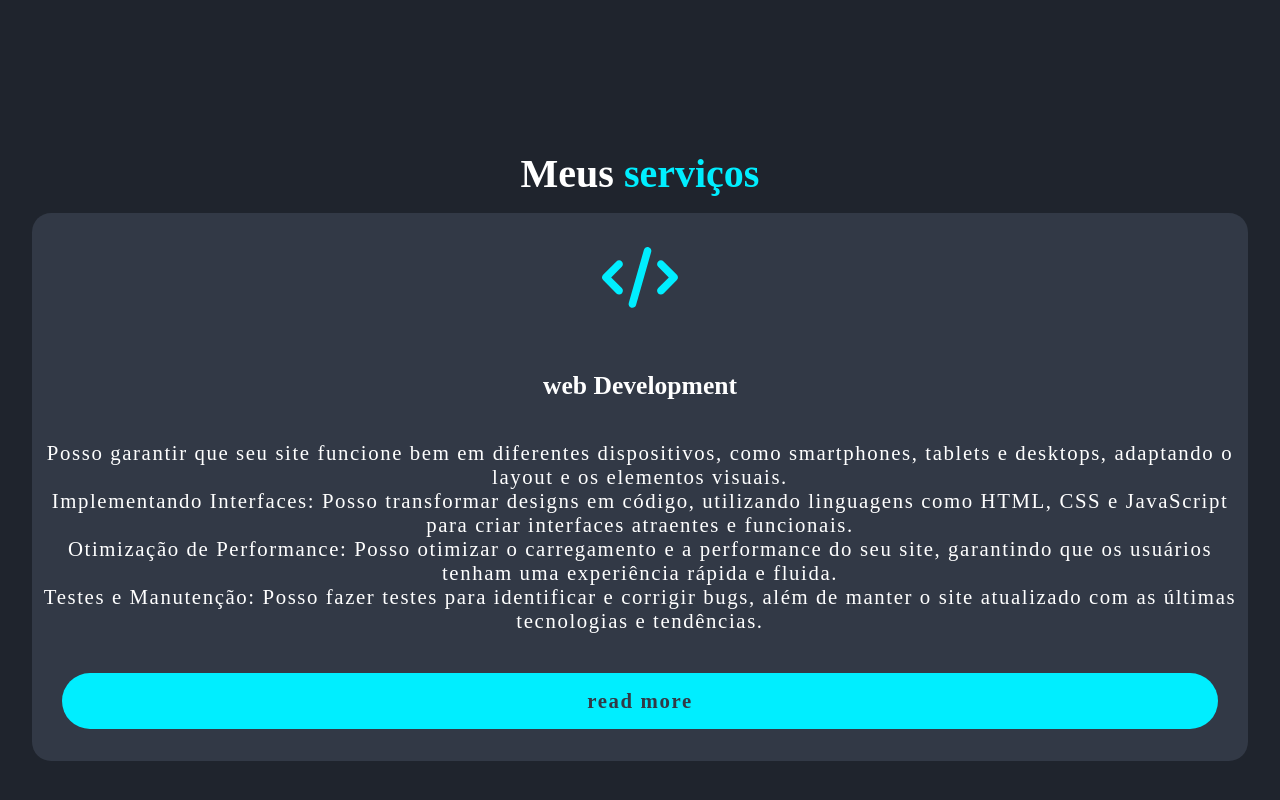
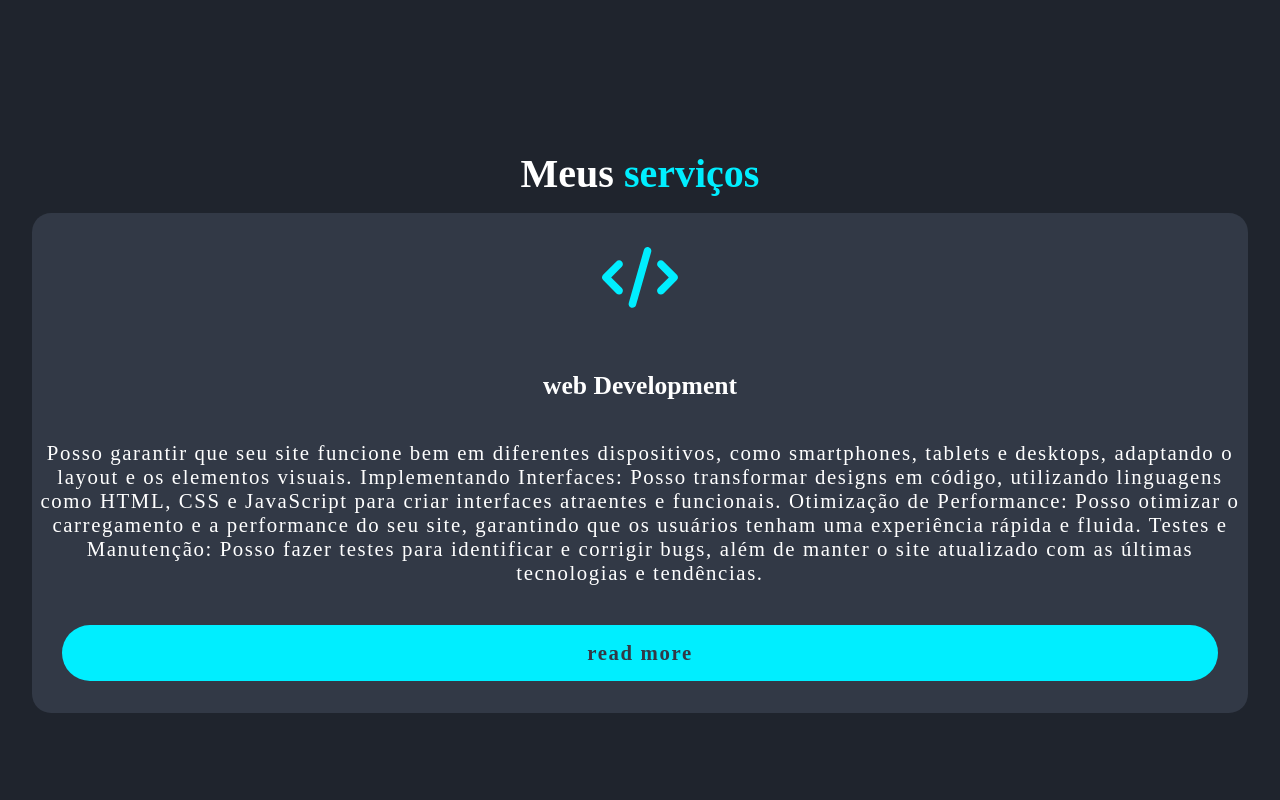
Before and after one commit to MarvinGit-25/Projeto-Portifolio, a React (Create React App) app in the folder my-app/: page / in a window 1280 px wide. Shown: the part 636-1436 px from the top of the page. Built offline with nearby package versions, Linux system fonts and the light colour scheme; a web font is replaced by a local one.

Commit message:
modificações no index.html, section.jsx, index.js

```diff
--- a/my-app/public/index.html
+++ b/my-app/public/index.html
@@ -9,7 +9,7 @@
       name="description"
       content="Web site created using create-react-app"
     />
-    <link rel="apple-touch-icon" href="%PUBLIC_URL%/logo192.png" />
+    <!-- <link rel="apple-touch-icon" href="%PUBLIC_URL%/logo192.png" /> -->
     <!--
       manifest.json provides metadata used when your web app is installed on a
       user's mobile device or desktop. See https://developers.google.com/web/fundamentals/web-app-manifest/
--- a/my-app/src/Section.jsx
+++ b/my-app/src/Section.jsx
@@ -1,28 +1,30 @@
-import { React } from "react"
-import './section.css'
-import Formulario from "./Formulario"
-import { FontAwesomeIcon } from '@fortawesome/react-fontawesome'
-import { faFacebookF, faLinkedinIn } from "@fortawesome/free-brands-svg-icons"
-import { faInstagram } from "@fortawesome/free-brands-svg-icons"
-import { faCode } from "@fortawesome/free-solid-svg-icons"
-import { faArrowUpRightFromSquare } from "@fortawesome/free-solid-svg-icons"
-import { Link } from "react-router-dom"
-import Perfil from "./img/meuPerfilWeb3D.png"
-import Img1 from "./img/img1.jpeg"
-import Img2 from "./img/img2.jpeg"
-import Img3 from "./img/img3.jpeg"
-import Img4 from "./img/img4.jpeg"
-import Img5 from "./img/img4.jpeg"
-import Img16 from "./img/img6.jpeg"
+import { React } from "react";
+import "./section.css";
+import Formulario from "./Formulario";
+import { FontAwesomeIcon } from "@fortawesome/react-fontawesome";
+import { faFacebookF, faLinkedinIn } from "@fortawesome/free-brands-svg-icons";
+import { faInstagram } from "@fortawesome/free-brands-svg-icons";
+import { faCode } from "@fortawesome/free-solid-svg-icons";
+import { faArrowUpRightFromSquare } from "@fortawesome/free-solid-svg-icons";
+import { Link } from "react-router-dom";
+import Perfil from "./img/meuPerfilWeb3D.png";
+import Img1 from "./img/img1.jpeg";
+import Img2 from "./img/img2.jpeg";
+import Img3 from "./img/img3.jpeg";
+import Img4 from "./img/img4.jpeg";
+import Img5 from "./img/img4.jpeg";
+import Img16 from "./img/img6.jpeg";
 
 export default function Section() {
   return (
     <main className="all-section">
       <section className="home" id="home">
-        <div class="home-content">
+        <div className="home-content">
           <h3>Olá visitante!</h3>
           <h1>Meu nome é Marcos Vinicius</h1>
-          <h2>Desenvolvedor<span> Front-end</span></h2>
+          <h2>
+            Desenvolvedor<span> Front-end</span>
+          </h2>
 
           {/* <p>
             Sou um estudante de desenvolvimento web
@@ -33,17 +35,26 @@ export default function Section() {
           </p> */}
 
           <div className="social-media">
-            <Link to="https://www.facebook.com/share/1SeD6JYVP8/?mibextid=wwXIfr"
-              target="blank"><FontAwesomeIcon icon={faFacebookF} />
+            <Link
+              to="https://www.facebook.com/share/1SeD6JYVP8/?mibextid=wwXIfr"
+              target="blank"
+            >
+              <FontAwesomeIcon icon={faFacebookF} />
             </Link>
 
-            <Link to="https://www.instagram.com/viniciussilva8272?igsh=MXVlYmRoMTd2N2k2aA%3D%3D&utm_source=qr"
-              target="blank"><FontAwesomeIcon icon={faInstagram} />
+            <Link
+              to="https://www.instagram.com/viniciussilva8272?igsh=MXVlYmRoMTd2N2k2aA%3D%3D&utm_source=qr"
+              target="blank"
+            >
+              <FontAwesomeIcon icon={faInstagram} />
             </Link>
 
-            <Link to="https://www.linkedin.com/in/marcos-vinicius-rocha-da-silva-91328b20
+            <Link
+              to="https://www.linkedin.com/in/marcos-vinicius-rocha-da-silva-91328b20
             b?utm_source=share&utm_campaign=share_via&utm_content=profile&utm_medium=ios_app"
-              target="blank"><FontAwesomeIcon icon={faLinkedinIn} />
+              target="blank"
+            >
+              <FontAwesomeIcon icon={faLinkedinIn} />
             </Link>
           </div>
           <div className="div-button">
@@ -56,40 +67,42 @@ export default function Section() {
       </section>
 
       <section className="services">
-        <h2>Meus <span>serviços</span></h2>
+        <h2>
+          Meus <span>serviços</span>
+        </h2>
 
         <div className="services-container">
-          <div class="services-box">
-
-            <span className="icon"><FontAwesomeIcon icon={faCode} /></span>
+          <div className="services-box">
+            <span className="icon">
+              <FontAwesomeIcon icon={faCode} />
+            </span>
             <h3>web Development</h3>
             <p>
-              Posso garantir que seu site funcione bem em diferentes dispositivos,
-              como smartphones, tablets e desktops, adaptando o layout e os elementos visuais.
-              <p>
-                Implementando Interfaces: Posso  transformar designs em código,
-                utilizando linguagens como HTML, CSS e JavaScript para criar interfaces atraentes e funcionais.
-              </p>
-              <p>
-                Otimização de Performance: Posso otimizar o carregamento e a performance do seu site,
-                garantindo que os usuários tenham uma experiência rápida e fluida.
-              </p>
-              Testes e Manutenção: Posso fazer testes para identificar e corrigir bugs,
-              além de manter o site atualizado com as últimas tecnologias e tendências.
-              <div id="more"></div>
+              Posso garantir que seu site funcione bem em diferentes
+              dispositivos, como smartphones, tablets e desktops, adaptando o
+              layout e os elementos visuais. Implementando Interfaces: Posso
+              transformar designs em código, utilizando linguagens como HTML,
+              CSS e JavaScript para criar interfaces atraentes e funcionais.
+              Otimização de Performance: Posso otimizar o carregamento e a
+              performance do seu site, garantindo que os usuários tenham uma
+              experiência rápida e fluida. Testes e Manutenção: Posso fazer
+              testes para identificar e corrigir bugs, além de manter o site
+              atualizado com as últimas tecnologias e tendências.
             </p>
-            <Link className="btn" to="#more">read more</Link>
+            <Link className="btn" to="#more">
+              read more
+            </Link>
           </div>
         </div>
       </section>
 
-      <section class="portifolio" id="projetos">
+      <section className="portifolio" id="projetos">
         {/* <h2 className="projeto">Meus<span>Projetos</span></h2> */}
-        <div class="portifolio-container">
+        <div className="portifolio-container">
           <div className="portifolio-box">
             <img src={Img1} alt="portifolio-1" />
 
-            <div class="portifolio-layer">
+            <div className="portifolio-layer">
               <h4>web Development</h4>
 
               <p>
@@ -99,16 +112,18 @@ export default function Section() {
                 officiis quasi soluta. quae sed sunt architectoreprehenderit
                 repellat officiis quasi soluta
               </p>
-              <Link className="link-Layer" to="#home"><FontAwesomeIcon icon={faArrowUpRightFromSquare} /></Link>
+              <Link className="link-Layer" to="#home">
+                <FontAwesomeIcon icon={faArrowUpRightFromSquare} />
+              </Link>
             </div>
           </div>
         </div>
 
-        <div class="portifolio-container">
-          <div class="portifolio-box">
+        <div className="portifolio-container">
+          <div className="portifolio-box">
             <img src={Img2} alt="portifolio-2" />
 
-            <div class="portifolio-layer">
+            <div className="portifolio-layer">
               <h4>web Development</h4>
 
               <p>
@@ -118,16 +133,18 @@ export default function Section() {
                 officiis quasi soluta. quae sed sunt architectoreprehenderit
                 repellat officiis quasi soluta
               </p>
-              <Link className="link-Layer" to="#home"><FontAwesomeIcon icon={faArrowUpRightFromSquare} /></Link>
+              <Link className="link-Layer" to="#home">
+                <FontAwesomeIcon icon={faArrowUpRightFromSquare} />
+              </Link>
             </div>
           </div>
         </div>
 
-        <div class="portifolio-container">
-          <div class="portifolio-box">
+        <div className="portifolio-container">
+          <div className="portifolio-box">
             <img src={Img3} alt="portifolio-3" />
 
-            <div class="portifolio-layer">
+            <div className="portifolio-layer">
               <h4>web Development</h4>
 
               <p>
@@ -137,17 +154,18 @@ export default function Section() {
                 officiis quasi soluta. quae sed sunt architectoreprehenderit
                 repellat officiis quasi soluta
               </p>
-              <Link className="link-Layer" to="#home"><FontAwesomeIcon icon={faArrowUpRightFromSquare} /></Link>
-
+              <Link className="link-Layer" to="#home">
+                <FontAwesomeIcon icon={faArrowUpRightFromSquare} />
+              </Link>
             </div>
           </div>
         </div>
 
-        <div class="portifolio-container">
-          <div class="portifolio-box">
+        <div className="portifolio-container">
+          <div className="portifolio-box">
             <img src={Img4} alt="portifolio-4" />
 
-            <div class="portifolio-layer">
+            <div className="portifolio-layer">
               <h4>web Development</h4>
 
               <p>
@@ -157,16 +175,18 @@ export default function Section() {
                 officiis quasi soluta. quae sed sunt architectoreprehenderit
                 repellat officiis quasi soluta
               </p>
-              <Link className="link-Layer" to="#home"><FontAwesomeIcon icon={faArrowUpRightFromSquare} /></Link>
+              <Link className="link-Layer" to="#home">
+                <FontAwesomeIcon icon={faArrowUpRightFromSquare} />
+              </Link>
             </div>
           </div>
         </div>
 
-        <div class="portifolio-container">
-          <div class="portifolio-box">
+        <div className="portifolio-container">
+          <div className="portifolio-box">
             <img src={Img5} alt="portifolio-5" />
 
-            <div class="portifolio-layer">
+            <div className="portifolio-layer">
               <h4>web Development</h4>
 
               <p>
@@ -177,16 +197,18 @@ export default function Section() {
                 repellat officiis quasi soluta
               </p>
 
-              <Link className="link-Layer" to="#home"><FontAwesomeIcon icon={faArrowUpRightFromSquare} /></Link>
+              <Link className="link-Layer" to="#home">
+                <FontAwesomeIcon icon={faArrowUpRightFromSquare} />
+              </Link>
             </div>
           </div>
         </div>
 
-        <div class="portifolio-container">
-          <div class="portifolio-box">
+        <div className="portifolio-container">
+          <div className="portifolio-box">
             <img src={Img16} alt="portifolio-6" />
 
-            <div class="portifolio-layer">
+            <div className="portifolio-layer">
               <h4>web Development</h4>
 
               <p>
@@ -196,36 +218,41 @@ export default function Section() {
                 officiis quasi soluta. quae sed sunt architectoreprehenderit
                 repellat officiis quasi soluta
               </p>
-              <Link className="link-Layer" to="#home"><FontAwesomeIcon icon={faArrowUpRightFromSquare} /></Link>
-
+              <Link className="link-Layer" to="#home">
+                <FontAwesomeIcon icon={faArrowUpRightFromSquare} />
+              </Link>
             </div>
           </div>
         </div>
       </section>
 
       <section className="contato" id="contato">
-        <h2>contate<span>-me!</span></h2>
+        <h2>
+          contate<span>-me!</span>
+        </h2>
 
         <Formulario />
         <section className="sobre" id="sobre">
-          <div class="sobre-img">
+          <div className="sobre-img">
             <img src={Perfil} alt="perfil" />
           </div>
 
           <div className="conteiner-sobre">
             <h3>sobre mim</h3>
-            <h1>Desenvolvedor<span> Front-end</span></h1>
+            <h1>
+              Desenvolvedor<span> Front-end</span>
+            </h1>
             <p>
-              Sou estudante de desenvolvimento front-end,
-              tenho pouca experiência de mercado, mas muita
-              força de vontade.
-              Atualmente busco uma vaga de estagio para aprimorar
-              meus conhecimentos
+              Sou estudante de desenvolvimento front-end, tenho pouca
+              experiência de mercado, mas muita força de vontade. Atualmente
+              busco uma vaga de estagio para aprimorar meus conhecimentos
             </p>
-            <Link to="#" className="btn">leia mais</Link>
+            <Link to="#" className="btn">
+              leia mais
+            </Link>
           </div>
         </section>
       </section>
     </main>
-  )
+  );
 }
```
Also changed, not shown: my-app/src/index.js (+6 -4 lines).
